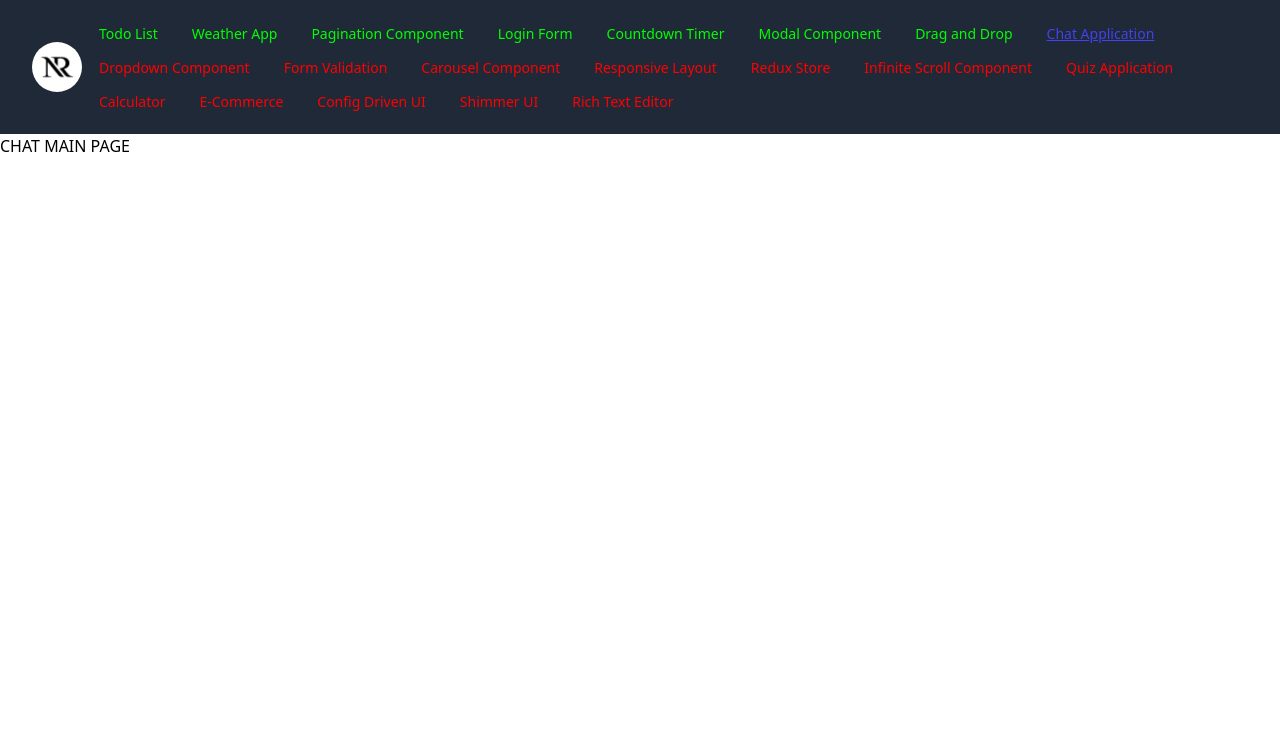
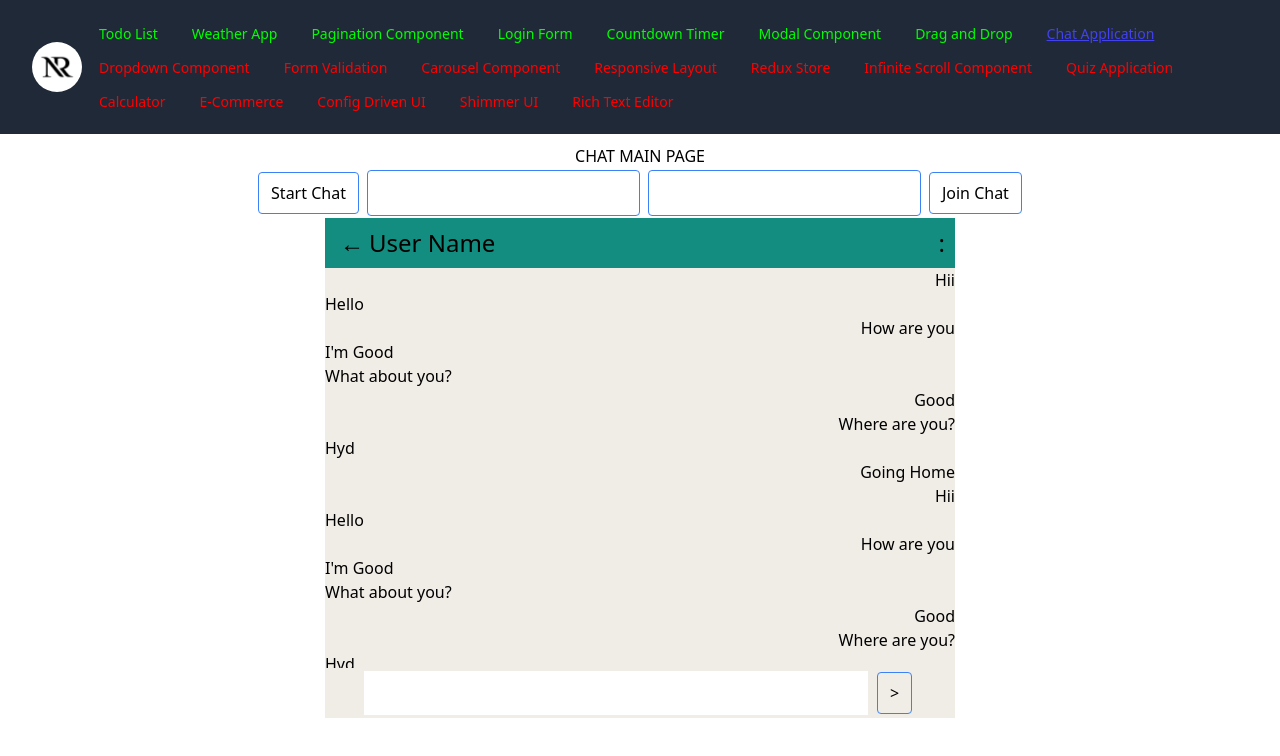
Before and after one commit to nareshb7/react-projects, a React app: page /chat in a window 1280 px wide. Shown: the top 756 px of the page. Built offline with nearby package versions, Linux system fonts and the light colour scheme; no server answers.

Commit message:
8. chat server implememnted , chat box design in progress

```diff
--- /dev/null
+++ b/src/projects/chat-application/components/ChatComponent.tsx
@@ -0,0 +1,31 @@
+import React from "react";
+import { Button, Input } from "common/Components";
+import { messages } from "./mockData";
+const ChatComponent = () => {
+  return (
+    <div className="chat-box">
+      <div className="box-header">
+        <div className="leftside-section">
+          <span className="back-icon">&#x2190;</span>
+          <span>User Name</span>
+        </div>
+        <div className="rightside-section">
+        <span>:</span>
+        </div>
+      </div>
+      <div className="box-body">
+        {
+            messages.map((message, idx) => {
+                return <div key={idx} className={`message ${message.sender === "User1"? "right": "left"}`}>{message.message}</div>
+            })
+        }
+      </div>
+      <div className="box-footer">
+        <Input className="msz-input" value="" onChange={(e) => {}} />
+        <Button className="msz-submit" title=">" />
+      </div>
+    </div>
+  );
+};
+
+export default ChatComponent;
--- /dev/null
+++ b/src/projects/chat-application/components/Receiver.tsx
@@ -0,0 +1,9 @@
+import React from 'react'
+
+const Receiver = () => {
+  return (
+    <div>Receiver</div>
+  )
+}
+
+export default Receiver
--- /dev/null
+++ b/src/projects/chat-application/components/Sender.tsx
@@ -0,0 +1,9 @@
+import React from 'react'
+
+const Sender = () => {
+  return (
+    <div>Sender</div>
+  )
+}
+
+export default Sender
--- /dev/null
+++ b/src/projects/chat-application/components/mockData.ts
@@ -0,0 +1,20 @@
+export const messages = [
+  { message: "Hii", sender: "User1" },
+  { message: "Hello", sender: "User2" },
+  { message: "How are you", sender: "User1" },
+  { message: "I'm Good", sender: "User2" },
+  { message: "What about you?", sender: "User2" },
+  { message: "Good", sender: "User1" },
+  { message: "Where are you?", sender: "User1" },
+  { message: "Hyd", sender: "User2" },
+  { message: "Going Home", sender: "User1" },
+  { message: "Hii", sender: "User1" },
+  { message: "Hello", sender: "User2" },
+  { message: "How are you", sender: "User1" },
+  { message: "I'm Good", sender: "User2" },
+  { message: "What about you?", sender: "User2" },
+  { message: "Good", sender: "User1" },
+  { message: "Where are you?", sender: "User1" },
+  { message: "Hyd", sender: "User2" },
+  { message: "Going Home", sender: "User1" },
+];
--- a/src/projects/chat-application/index.tsx
+++ b/src/projects/chat-application/index.tsx
@@ -1,7 +1,36 @@
-import React from "react";
+import React, { useEffect, useState } from "react";
+import {io} from "socket.io-client"
+import "./styles.scss"
+import { Button, Input } from "common/Components";
+import ChatComponent from "./components/ChatComponent";
+
+const socket = io("http://192.168.10.30:8081")
 
 const ChatMain =()=> {
-    return <div>CHAT MAIN PAGE</div>
+    const [userData,setUserData] = useState({
+        roomNo: "",
+        name: ""
+    })
+    const handleStartChat =()=> {
+        console.log("User Data:::", userData)
+    }
+    const handleChange =(e: React.ChangeEvent<HTMLInputElement>) => {
+        const {name, value} = e.target
+        setUserData({...userData, [name]: value})
+    }
+    useEffect(()=> {
+        socket.emit('chat')
+    }, [])
+    return <div className="chat-main">CHAT MAIN PAGE
+        <div>
+            <Button onClick={handleStartChat} title="Start Chat" />
+            <Input name="name" value={userData.name} onChange={handleChange} type="text" placeholder="Enter Name"/>
+            <Input name="roomNo" value={userData.roomNo} onChange={handleChange} type="text" placeholder="Enter Room No"/>
+            <Button onClick={handleStartChat} title="Join Chat" />
+        </div>
+        <ChatComponent />
+
+    </div>
 }
 
 export default ChatMain
--- /dev/null
+++ b/src/projects/chat-application/styles.scss
@@ -0,0 +1,48 @@
+.chat-main {
+    min-height: 400px;
+    text-align: center;
+    margin: 10px;
+    .chat-box {
+        width: 50%;
+        margin: auto;
+        background-color: #f0ece6;
+        height: 500px;
+        .box-header {
+            height: 50px;
+            background-color: #128d7f;
+            display: flex;
+            justify-content: space-between;
+            align-items: center;
+            font-size: 24px;
+            .leftside-section {
+                margin-left: 10px;
+                .back-icon {
+                    font-size: 24px;
+                    margin: 5px;
+                }
+            }
+            .rightside-section {
+                margin-right: 10px;
+            }
+        }
+        .box-body {
+            height: 400px;
+            overflow: auto;
+            .right {
+                text-align: right;
+            }
+            .left {
+                text-align: left;
+            }
+
+        }
+        .box-footer {
+            height: 50px;
+            .msz-input {
+                width: 80%;
+                padding: 10px 20px;
+                margin-right: 5px;
+            }
+        }
+    }
+}
```
Also changed, not shown: package.json (+7 -1 lines), 2 other files (tests, documents, lock files or other folders).
